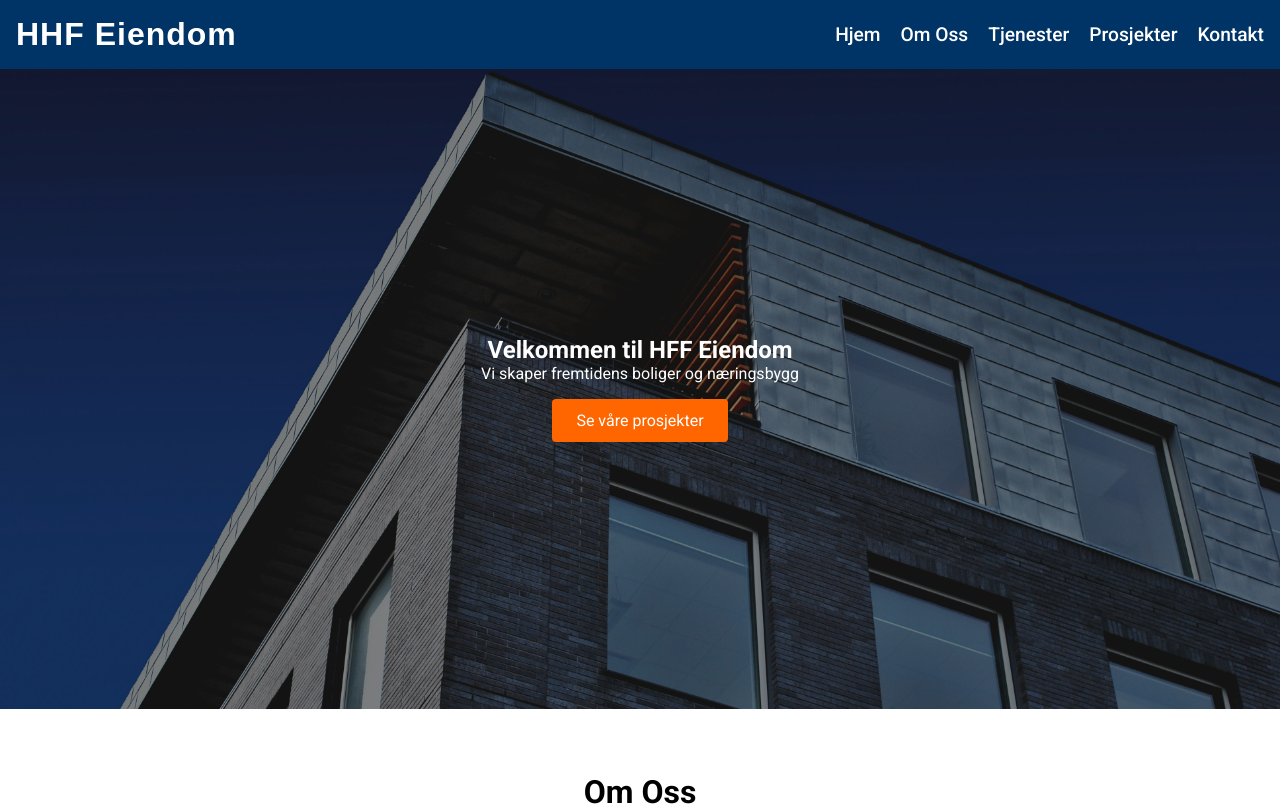
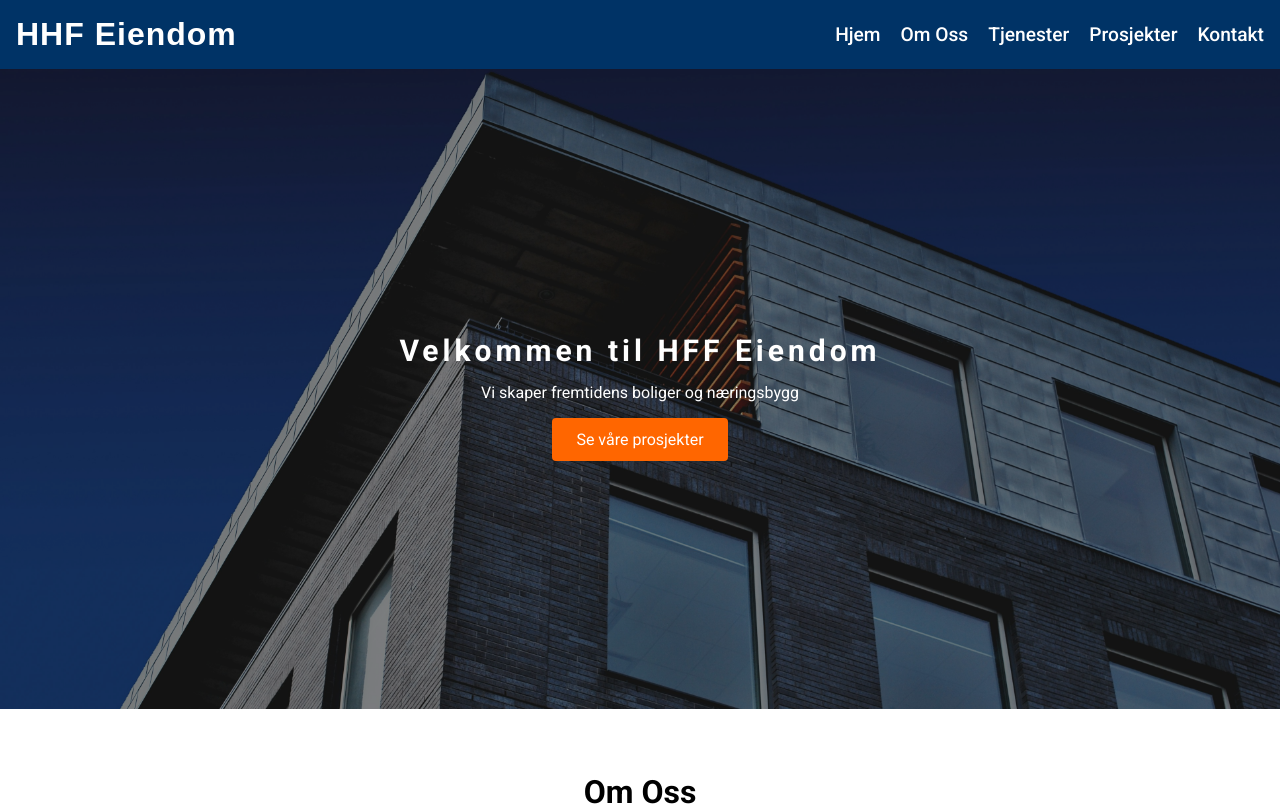
Before and after one commit to btfredr/reactjava, a Next.js app in the folder frontend/: page / in a window 1280 px wide. Shown: the top 806 px of the page. Built offline with nearby package versions, Linux system fonts and the light colour scheme.

Commit message:
added project comp

```diff
--- a/frontend/src/app/components/Hero.js
+++ b/frontend/src/app/components/Hero.js
@@ -14,7 +14,7 @@ const Hero = () => {
                 priority
                 />
             <div className="hero-content">
-                <h1>Velkommen til HFF Eiendom</h1>
+                <h1 className="hero-title">Velkommen til HFF Eiendom</h1>
                 <p>Vi skaper fremtidens boliger og næringsbygg</p>
                 <Link href="/prosjekter" className="cta-button">Se våre prosjekter</Link>
             </div>
--- a/frontend/src/app/globals.css
+++ b/frontend/src/app/globals.css
@@ -141,6 +141,12 @@ a {
   margin-top: 1rem;
 }
 
+.hero-title {
+  margin: 15px;
+  font-size: 30px;
+  letter-spacing: 4px;
+}
+
 /* Sections */
 
 section {
```
Also changed, not shown: frontend/src/app/pages/Projects.js (added, +9 -0 lines).
